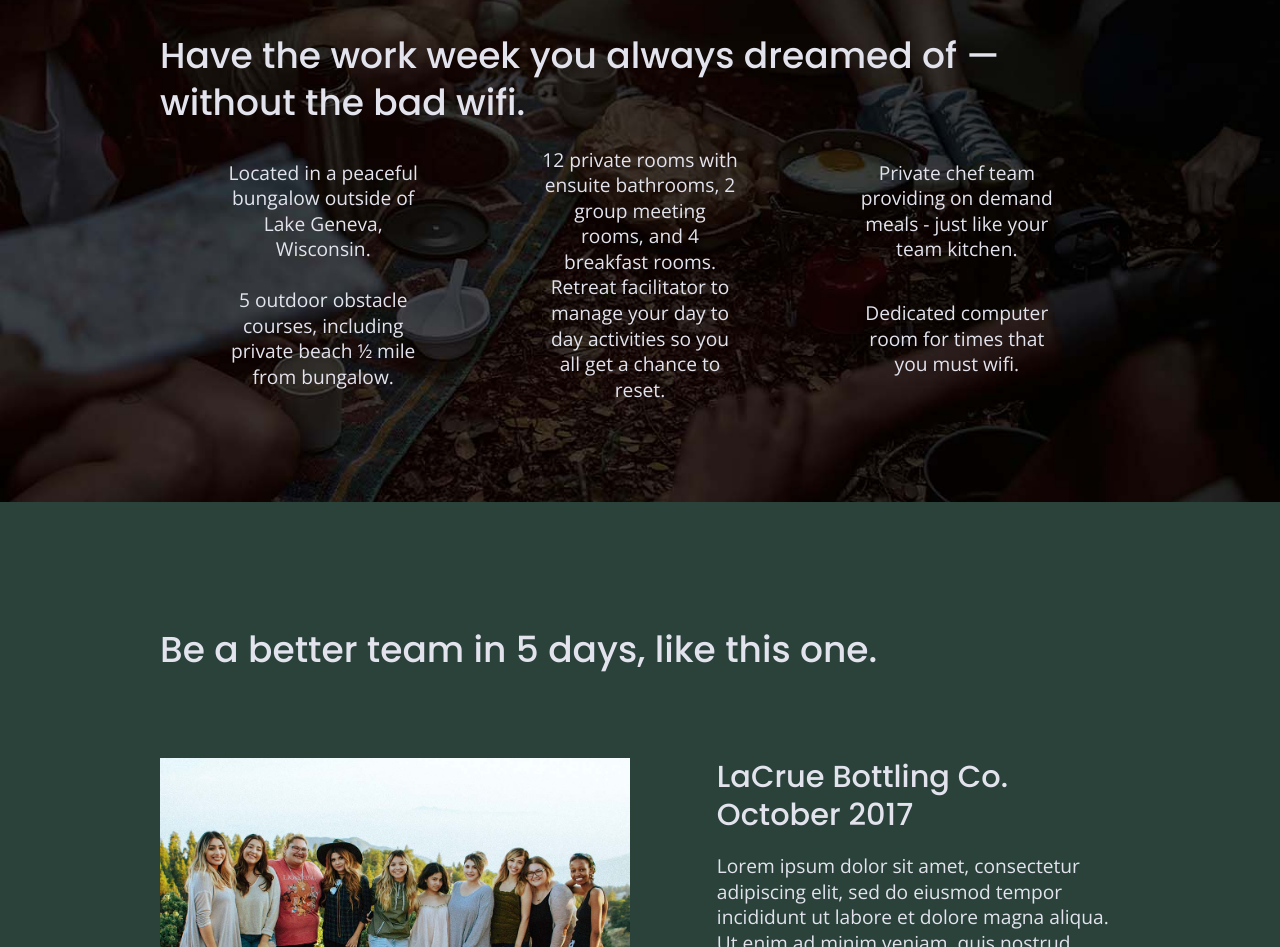
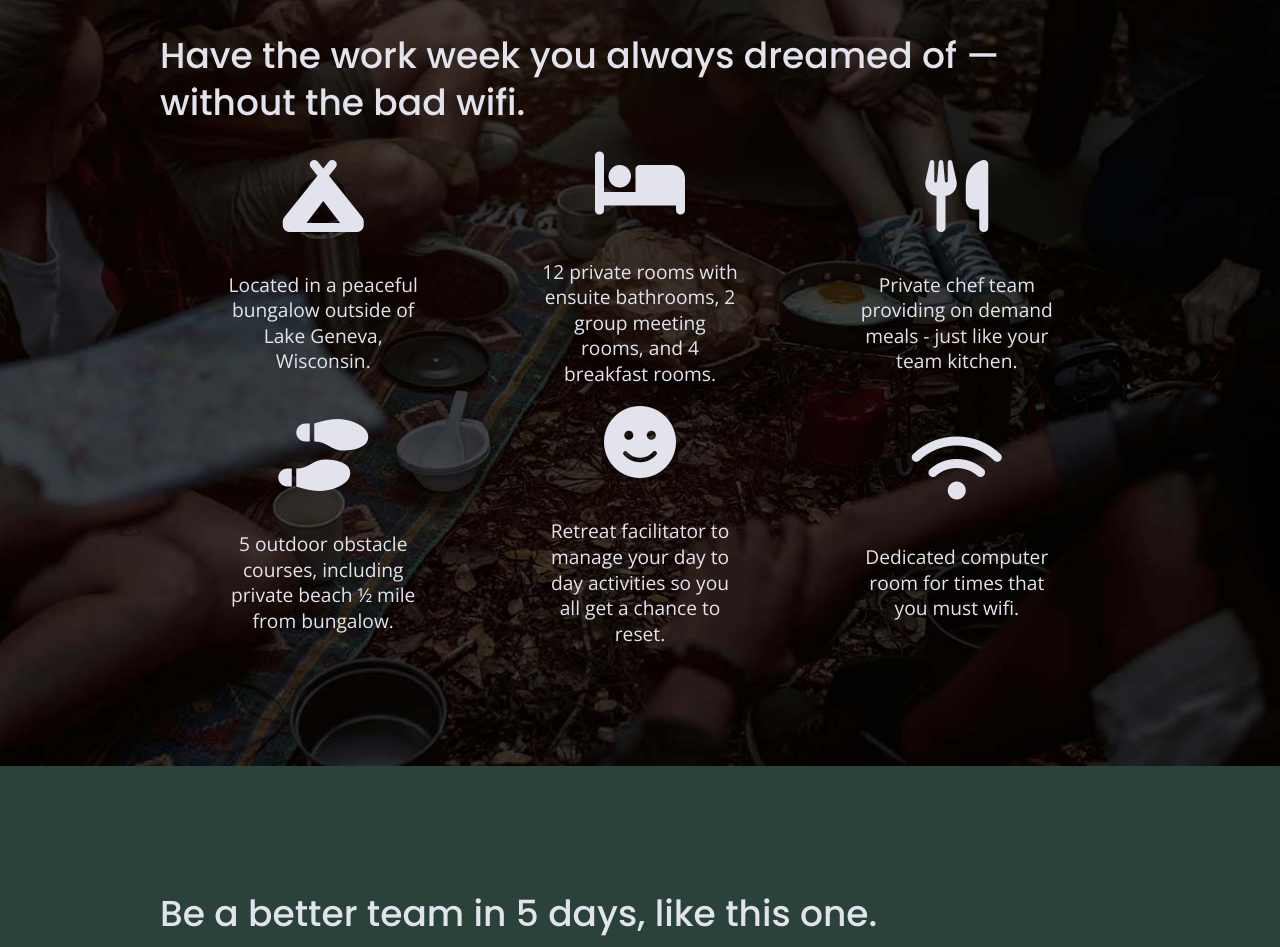
Before and after one commit to steph-young/unplugged-retreat, a website built with Parcel: page index.html in a window 1280 px wide. Shown: the part 1210-2157 px from the top of the page. Built offline with nearby package versions, Linux system fonts and the light colour scheme.

Commit message:
Features icons

```diff
--- a/css/main.css
+++ b/css/main.css
@@ -324,9 +324,18 @@ input[type=button] {
   flex-flow: row wrap;
 }
 
+.features .features-item-description {
+  width: 62%;
+  margin-bottom: 20px;
+}
 .features p {
   margin: 0;
   text-align: center;
+}
+
+.features i {
+  font-size: 3.75em;
+  margin-bottom: 40px;
 }
 
 /* Reviews */
@@ -591,10 +600,6 @@ aside .content-wrapper .form {
   align-items: center;
   flex-flow: column wrap;
   flex-basis: 50%;
-}
-
-.features .features-item-description {
-  width: 62%;
 }
 
 /* Reviews */
--- a/index.html
+++ b/index.html
@@ -19,6 +19,9 @@
 
   <link rel="stylesheet" href="css/normalize.css">
   <link rel="stylesheet" href="css/main.css">
+
+  <script src="https://kit.fontawesome.com/dffa119fc8.js" crossorigin="anonymous">
+  </script>
 
   <meta name="theme-color" content="#fafafa">
 
@@ -72,27 +75,39 @@
         <h2>Have the work week you always dreamed of &mdash; without the bad wifi.</h2>
         <div class="features-items">
           <article>
-            <p class="fontawesome-icon"></p>
+            <p class="fontawesome-icon">
+              <i class="fas fa-campground"></i>
+            </p>
             <p class="features-item-description">Located in a peaceful bungalow outside of Lake Geneva, Wisconsin.</p>
           </article>
           <article>
-            <p class="fontawesome-icon"></p>
+            <p class="fontawesome-icon">
+              <i class="fas fa-bed"></i>
+            </p>
             <p class="features-item-description">12 private rooms with ensuite bathrooms, 2 group meeting rooms, and 4 breakfast rooms.</p>
           </article>
           <article>
-            <p class="fontawesome-icon"></p>
+            <p class="fontawesome-icon">
+              <i class="fas fa-utensils"></i>
+            </p>
             <p class="features-item-description">Private chef team providing on demand meals - just like your team kitchen.</p>
           </article>
           <article>
-            <p class="fontawesome-icon"></p>
+            <p class="fontawesome-icon">
+              <i class="fas fa-shoe-prints"></i>
+            </p>
             <p class="features-item-description">5 outdoor obstacle courses, including private beach ½ mile from bungalow.</p>
           </article>
           <article>
-            <p class="fontawesome-icon"></p>
+            <p class="fontawesome-icon">
+              <i class="fas fa-smile"></i>
+            </p>
             <p class="features-item-description">Retreat facilitator to manage your day to day activities so you all get a chance to reset.</p>
           </article>
           <article>
-            <p class="fontawesome-icon"></p>
+            <p class="fontawesome-icon">
+              <i class="fas fa-wifi"></i>
+            </p>
             <p class="features-item-description">Dedicated computer room for times that you must wifi.</p>
           </article>
         </div>
```
Also changed, not shown: about/index.html (+4 -1 lines), faq/index.html (+4 -1 lines).
